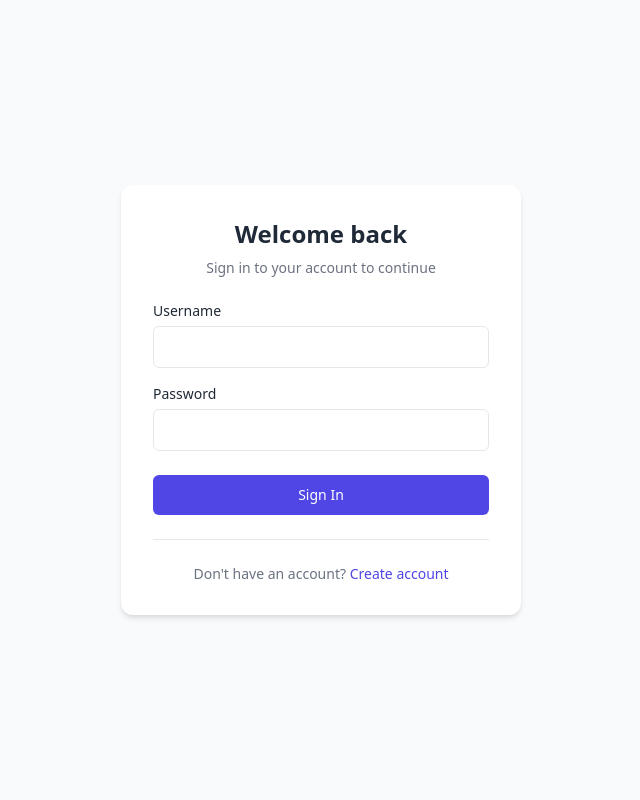
After one commit to luk-zm/rizzcode, a Django app: page /login/ in a window 1280 px wide. The commit adds this page. Shown: the whole page, without its empty margins (319-959 px from the left). Run offline with Django 5.2, Linux system fonts and the light colour scheme.

Commit message:
Add login and register pages

```diff
--- /dev/null
+++ b/login/templates/login/login.html
@@ -0,0 +1,209 @@
+<!DOCTYPE html>
+<html lang="en">
+<head>
+    <meta charset="UTF-8">
+    <meta name="viewport" content="width=device-width, initial-scale=1.0">
+    <title>Authentication System</title>
+    <style>
+        :root {
+            --primary-color: #4f46e5;
+            --primary-hover: #4338ca;
+            --error-color: #ef4444;
+            --success-color: #10b981;
+            --text-color: #1f2937;
+            --text-light: #6b7280;
+            --bg-color: #f9fafb;
+            --card-bg: #ffffff;
+            --border-color: #e5e7eb;
+        }
+
+        * {
+            margin: 0;
+            padding: 0;
+            box-sizing: border-box;
+            font-family: system-ui, -apple-system, BlinkMacSystemFont, 'Segoe UI', Roboto, Oxygen, Ubuntu, Cantarell, 'Open Sans', 'Helvetica Neue', sans-serif;
+        }
+
+        body {
+            background-color: var(--bg-color);
+            color: var(--text-color);
+            min-height: 100vh;
+            display: flex;
+            justify-content: center;
+            align-items: center;
+            padding: 1rem;
+        }
+
+        .auth-container {
+            width: 100%;
+            max-width: 400px;
+            background-color: var(--card-bg);
+            border-radius: 0.75rem;
+            box-shadow: 0 4px 6px -1px rgba(0, 0, 0, 0.1), 0 2px 4px -1px rgba(0, 0, 0, 0.06);
+            padding: 2rem;
+        }
+
+        .auth-header {
+            text-align: center;
+            margin-bottom: 1.5rem;
+        }
+
+        .auth-header h1 {
+            font-size: 1.5rem;
+            font-weight: 600;
+            color: var(--text-color);
+            margin-bottom: 0.5rem;
+        }
+
+        .auth-header p {
+            color: var(--text-light);
+            font-size: 0.875rem;
+        }
+
+        .form-group {
+            margin-bottom: 1rem;
+        }
+
+        .form-group label {
+            display: block;
+            margin-bottom: 0.375rem;
+            font-size: 0.875rem;
+            font-weight: 500;
+        }
+
+        .form-control {
+            width: 100%;
+            padding: 0.625rem 0.75rem;
+            font-size: 0.875rem;
+            line-height: 1.25rem;
+            border: 1px solid var(--border-color);
+            border-radius: 0.375rem;
+            transition: border-color 0.15s ease-in-out;
+        }
+
+        .form-control:focus {
+            outline: none;
+            border-color: var(--primary-color);
+            box-shadow: 0 0 0 2px rgba(79, 70, 229, 0.2);
+        }
+
+        .form-error {
+            font-size: 0.75rem;
+            color: var(--error-color);
+            margin-top: 0.25rem;
+        }
+
+        .btn {
+            display: block;
+            width: 100%;
+            padding: 0.625rem 0.75rem;
+            background-color: var(--primary-color);
+            color: white;
+            font-weight: 500;
+            font-size: 0.875rem;
+            line-height: 1.25rem;
+            border-radius: 0.375rem;
+            border: none;
+            cursor: pointer;
+            transition: background-color 0.15s ease-in-out;
+            margin-top: 1.5rem;
+        }
+
+        .btn:hover {
+            background-color: var(--primary-hover);
+        }
+
+        .auth-footer {
+            text-align: center;
+            margin-top: 1.5rem;
+            padding-top: 1.5rem;
+            border-top: 1px solid var(--border-color);
+            font-size: 0.875rem;
+            color: var(--text-light);
+        }
+
+        .auth-footer a {
+            color: var(--primary-color);
+            text-decoration: none;
+            font-weight: 500;
+        }
+
+        .auth-footer a:hover {
+            text-decoration: underline;
+        }
+
+        .error-message {
+            background-color: rgba(239, 68, 68, 0.1);
+            border-left: 4px solid var(--error-color);
+            padding: 0.75rem 1rem;
+            margin-bottom: 1.5rem;
+            border-radius: 0.25rem;
+            font-size: 0.875rem;
+            color: var(--error-color);
+        }
+
+        @media (max-width: 640px) {
+            .auth-container {
+                padding: 1.5rem;
+            }
+        }
+
+        /* Custom styling for Django form elements */
+        .helptext {
+            display: block;
+            margin-top: 0.25rem;
+            font-size: 0.75rem;
+            color: var(--text-light);
+        }
+
+        ul.errorlist {
+            list-style: none;
+            padding: 0;
+            margin: 0.25rem 0 0;
+            font-size: 0.75rem;
+            color: var(--error-color);
+        }
+    </style>
+</head>
+<!-- Login template -->
+<body class="login-template">
+    <div class="auth-container">
+        <div class="auth-header">
+            <h1>Welcome back</h1>
+            <p>Sign in to your account to continue</p>
+        </div>
+
+        {% if form.errors %}
+        <div class="error-message">
+            <p>The username or password you entered is incorrect. Please try again.</p>
+        </div>
+        {% endif %}
+
+        <form method="post">
+            {% csrf_token %}
+
+            <div class="form-group">
+                <label for="{{ form.username.id_for_label }}">Username</label>
+                <input type="text" name="{{ form.username.html_name }}" class="form-control" id="{{ form.username.id_for_label }}" {% if form.username.value %}value="{{ form.username.value }}"{% endif %} required>
+                {% if form.username.errors %}
+                <div class="form-error">{{ form.username.errors }}</div>
+                {% endif %}
+            </div>
+
+            <div class="form-group">
+                <label for="{{ form.password.id_for_label }}">Password</label>
+                <input type="password" name="{{ form.password.html_name }}" class="form-control" id="{{ form.password.id_for_label }}" required>
+                {% if form.password.errors %}
+                <div class="form-error">{{ form.password.errors }}</div>
+                {% endif %}
+            </div>
+
+            <button type="submit" class="btn">Sign In</button>
+        </form>
+
+        <div class="auth-footer">
+            <p>Don't have an account? <a href="{% url 'register' %}">Create account</a></p>
+        </div>
+    </div>
+</body>
+</html>
--- /dev/null
+++ b/login/urls.py
@@ -0,0 +1,9 @@
+from django.urls import path
+from .views import register, CustomLoginView
+from django.contrib.auth.views import LogoutView
+
+urlpatterns = [
+    path('login/', CustomLoginView.as_view(), name='login'),
+    path('logout/', LogoutView.as_view(next_page='login'), name='logout'),
+    path('register/', register, name='register'),
+]
--- a/login/views.py
+++ b/login/views.py
@@ -1,3 +1,18 @@
-from django.shortcuts import render
+from django.contrib.auth import login
+from django.shortcuts import render, redirect
+from django.contrib.auth.views import LoginView
+from .forms import CustomUserCreationForm
 
-# Create your views here.
+def register(request):
+    if request.method == 'POST':
+        form = CustomUserCreationForm(request.POST)
+        if form.is_valid():
+            user = form.save()
+            login(request, user)
+            return redirect('exercise-list')
+    else:
+        form = CustomUserCreationForm()
+    return render(request, 'login/register.html', {'form': form})
+
+class CustomLoginView(LoginView):
+    template_name = 'login/login.html'
--- a/rizzcode/urls.py
+++ b/rizzcode/urls.py
@@ -20,11 +20,11 @@ from django.urls import include, path
 from django.views.generic import RedirectView
 
 urlpatterns = [
-    # Strona głowna
     path('', include('stronaglowna.urls')),
-    # Wybor artykulow
     path('', include('jezyki.urls')),
-    # Wybor zadan
     path('', include('zadania.urls')),
-    path('admin/', admin.site.urls)
+
+    path('', include('login.urls')),
+
+    path('admin/', admin.site.urls),
 ]
```
Also changed, not shown: login/forms.py (added, +10 -0 lines), login/templates/login.html (added, +96 -0 lines), login/templates/login/register.html (added, +205 -0 lines), login/templatetags/custom_filters.py (added, +8 -0 lines), stronaglowna/templates/index.html (+1 -15 lines), login/templatetags/__init__.py (added).
